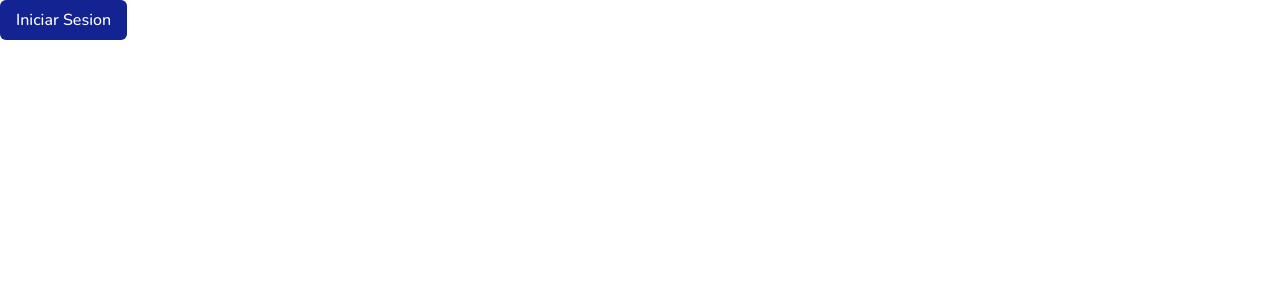
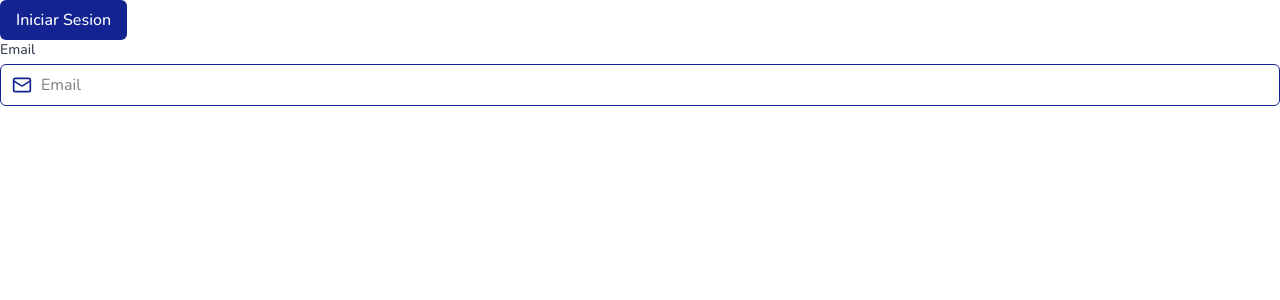
Before and after one commit to anhela2101/SistemaLMS, a React (Vite) app: page / in a window 1280 px wide. Shown: the top 300 px of the page. Built offline with nearby package versions, Linux system fonts and the light colour scheme.

Commit message:
_fix: udpate

```diff
--- a/package.json
+++ b/package.json
@@ -12,6 +12,7 @@
   "dependencies": {
     "@tailwindcss/vite": "^4.1.17",
     "js-cookie": "^3.0.5",
+    "lucide-react": "^0.553.0",
     "react": "^19.1.1",
     "react-dom": "^19.1.1",
     "react-router-dom": "^7.9.5",
--- /dev/null
+++ b/src/components/generals/Input.jsx
@@ -0,0 +1,71 @@
+import React, { forwardRef } from 'react'
+
+const Input = forwardRef(({
+  label,
+  helperText,
+  error = false,
+  iconLeft,
+  iconRight,
+  containerClassName = '',
+  className = '',
+  ...props
+}, ref) => {
+  const baseClasses = 'w-full px-3 py-2 rounded-md border focus:outline-none focus:ring-2 focus:ring-offset-1 transition-colors duration-200'
+  const stateClasses = error
+    ? 'border-red-500 focus:ring-red-500 focus:border-red-500'
+    : 'border-[#132391] focus:ring-[#132391] focus:border-[#132391]'
+  const disabledClasses = 'disabled:bg-gray-100 disabled:text-gray-500 disabled:cursor-not-allowed'
+
+  const leftIconPadding = iconLeft ? 'pl-10' : ''
+  const rightIconPadding = iconRight ? 'pr-10' : ''
+  const iconColorClass = error ? 'text-red-500' : 'text-[#132391]'
+
+  const renderIcon = (icon) => {
+    if (!icon) return null
+    if (!React.isValidElement(icon)) return icon
+
+    return React.cloneElement(icon, {
+      className: `h-5 w-5 ${iconColorClass} ${icon.props.className ?? ''}`.trim()
+    })
+  }
+
+  return (
+    <label className={`block ${containerClassName}`}>
+      {label && (
+        <span className="mb-1 block text-sm font-medium text-gray-700">
+          {label}
+        </span>
+      )}
+
+      <div className="relative">
+        {iconLeft && (
+          <span className={`absolute inset-y-0 left-3 flex items-center ${iconColorClass}`}>
+            {renderIcon(iconLeft)}
+          </span>
+        )}
+
+        <input
+          ref={ref}
+          className={`${baseClasses} ${stateClasses} ${disabledClasses} ${leftIconPadding} ${rightIconPadding} ${className}`.trim()}
+          {...props}
+        />
+
+        {iconRight && (
+          <span className={`absolute inset-y-0 right-3 flex items-center ${iconColorClass}`}>
+            {renderIcon(iconRight)}
+          </span>
+        )}
+      </div>
+
+      {helperText && (
+        <span className={`mt-1 block text-xs ${error ? 'text-red-500' : 'text-gray-500'}`}>
+          {helperText}
+        </span>
+      )}
+    </label>
+  )
+})
+
+Input.displayName = 'Input'
+
+export default Input
--- a/src/pages/LadingPage.jsx
+++ b/src/pages/LadingPage.jsx
@@ -1,10 +1,13 @@
 import React from 'react'
 import Button from '../components/generals/Button'
+import Input from '../components/generals/Input'
+import { Eye, Mail } from 'lucide-react'
 
 const LadingPage = () => {
   return (
     <>
       <Button variant="primary" label="Iniciar Sesion" />
+      <Input label="Email" placeholder="Email" iconLeft={<Mail />} />
     </>
   )
 }
```
Also changed, not shown: 1 other file (tests, documents, lock files or other folders).
